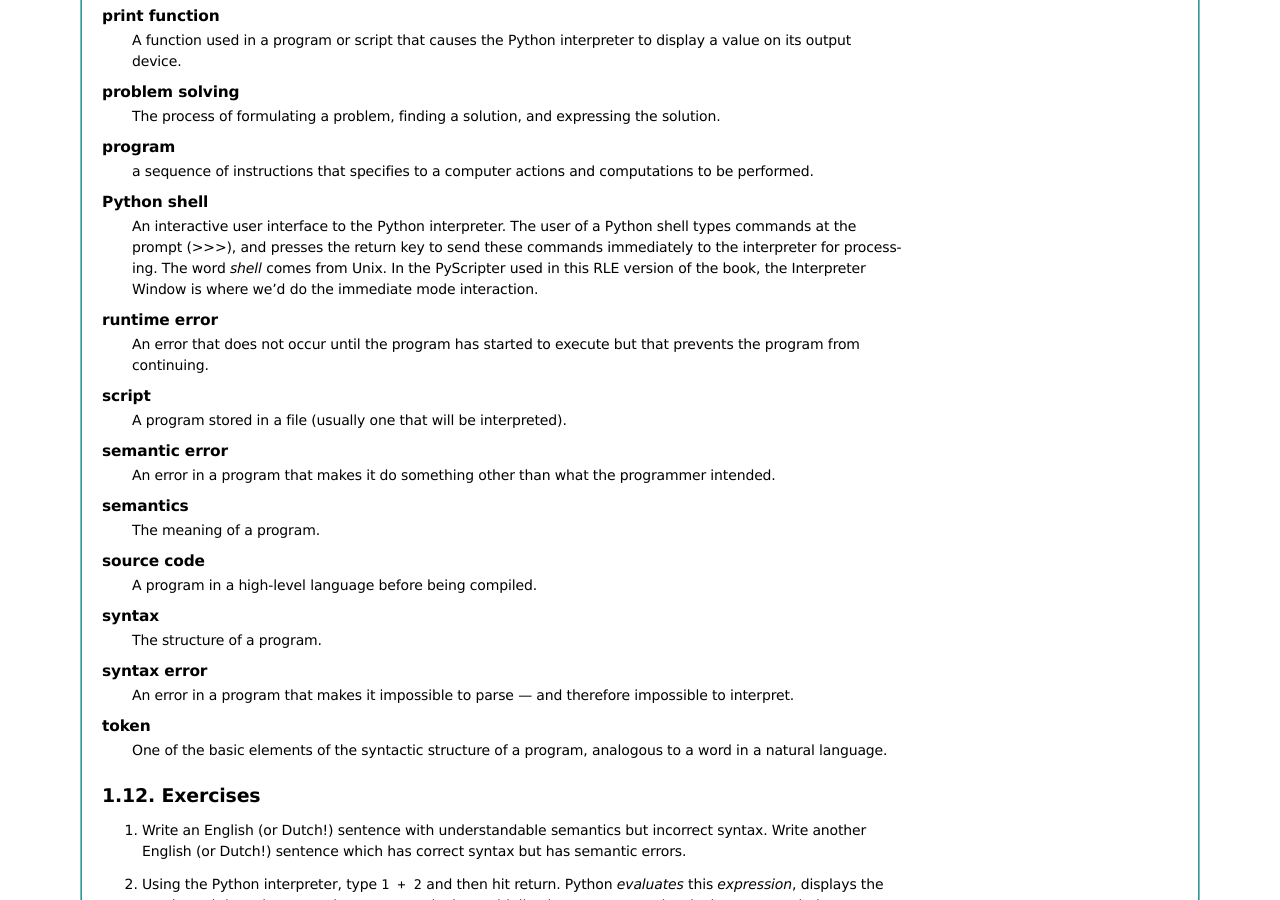
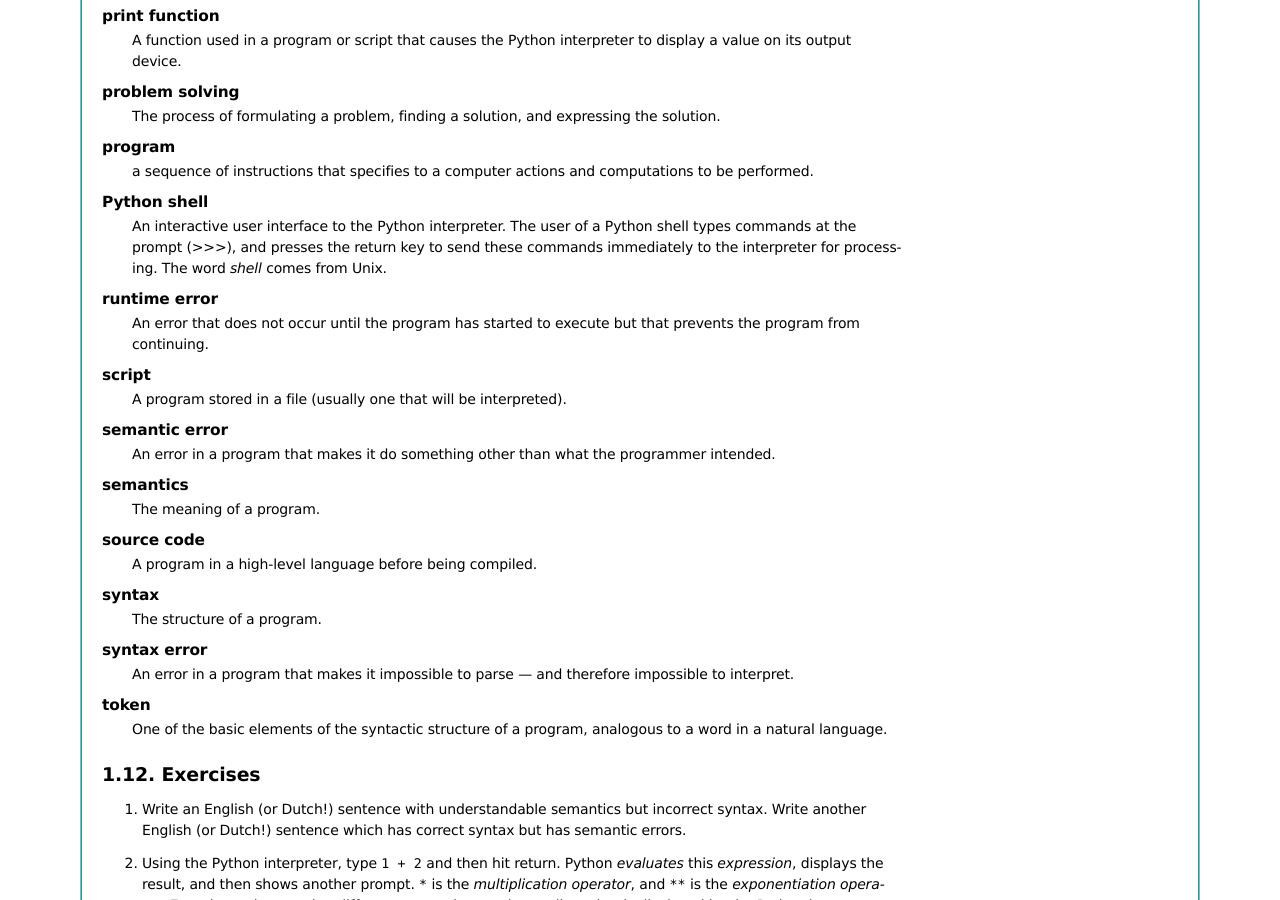
Before and after one commit to HowToThink/HowToThink, a Sphinx documentation site: the page built from source/PvL_01.rst, in a window 1280 px wide and 900 px high, scrolled down 6181 px. Built offline with Sphinx 7.4.7, drawn with Linux system fonts in a browser that asks for light colours; formulas are drawn with MathJax 3.

Commit message:
Remove arcane reference to PySrypter and RLE
See issue #25

```diff
--- a/source/PvL_01.rst
+++ b/source/PvL_01.rst
@@ -467,9 +467,7 @@ Glossary
         An interactive user interface to the Python interpreter. The user of a
         Python shell types commands at the prompt (>>>), and presses the return
         key to send these commands immediately to the interpreter for
-        processing.  The word *shell* comes from Unix.  In the PyScripter
-        used in this RLE version of the book, the Interpreter Window is where
-        we'd do the immediate mode interaction.
+        processing.  The word *shell* comes from Unix.
 
     runtime error
         An error that does not occur until the program has started to execute
```
